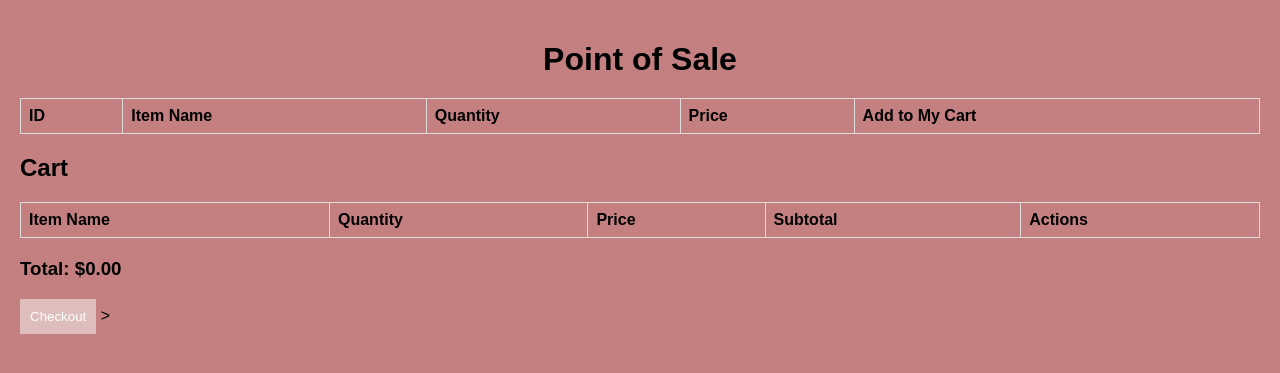
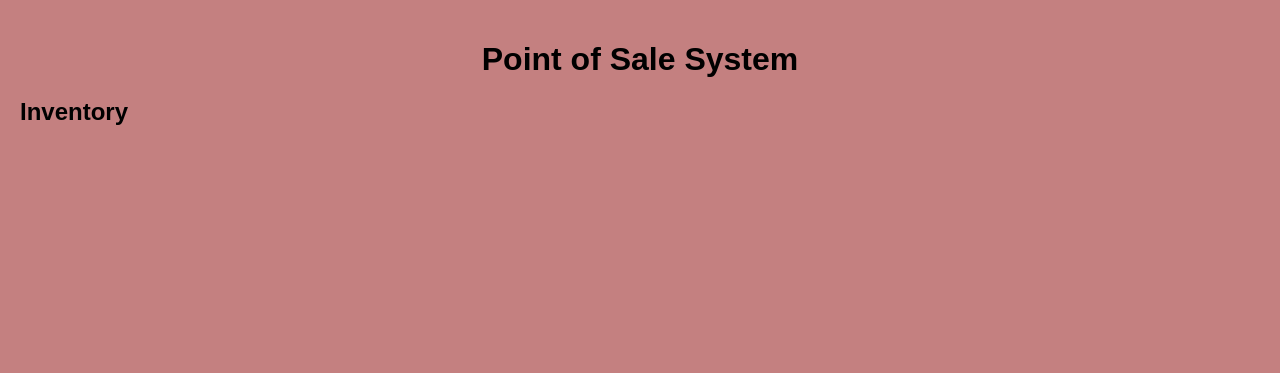
Before and after one commit to KingJ89/ALX-Project_pos_web_app, a Flask app: page /pos in a window 1280 px wide. Shown: the top 373 px of the page. Run offline with Flask 3, Linux system fonts and the light colour scheme; lists and menus that the app fills with data are empty.

Commit message:
Task pos improved and made more functional

```diff
--- a/templates/pos.html
+++ b/templates/pos.html
@@ -3,45 +3,14 @@
 <head>
     <meta charset="UTF-8">
     <meta name="viewport" content="width=device-width, initial-scale=1.0">
-    <title>Point of Sale</title>
+    <title>Modern Point of Sale</title>
     <link rel="stylesheet" href="../static/css/styles.css">
 </head>
 <body>
-         <h1>Point of Sale</h1>
-    <table id="pos-table">
-        <thead>
-            <tr>
-                <th>ID</th>
-                <th>Item Name</th>
-		 <th>Quantity</th>
-                <th>Price</th>
-                <th>Add to My Cart</th>
-	</tr>
-        </thead>
-        <tbody>
-            <!-- Dynamic content to be injected -->
-        </tbody>
-    </table>
-
-     <h2>Cart</h2>
-    <table id="cart-table">
-        <thead>
-            <tr>
-                <th>Item Name</th>
-                <th>Quantity</th>
-                <th>Price</th>
-                <th>Subtotal</th>
-                <th>Actions</th>
-            </tr>
-        </thead>
-        <tbody
-
-		   </tbody>
-    </table>
-
-    <h3>Total: $<span id="total-price">0.00</span></h3>
-    <button id="checkout-btn">Checkout</button>
-
-    <script src="../static/js/app.js"></script>
-</body>
-</html>>
+    <header>
+        <h1>Point of Sale System</h1>
+    </header>
+    <main>
+        <section class="inventory-section">
+            <h2>Inventory</h2>
+            <table id="pos-table">
```
